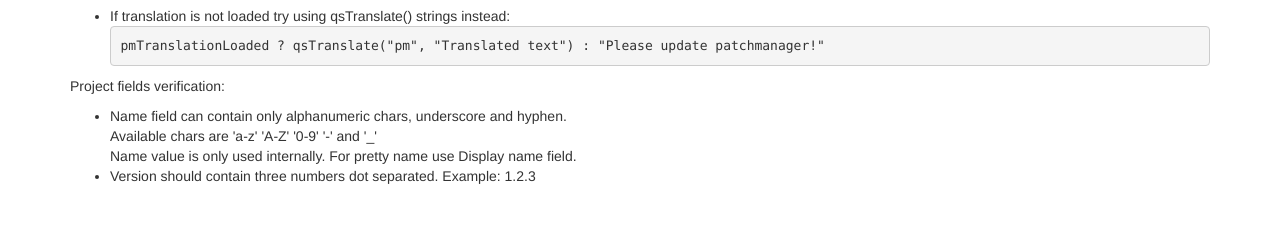
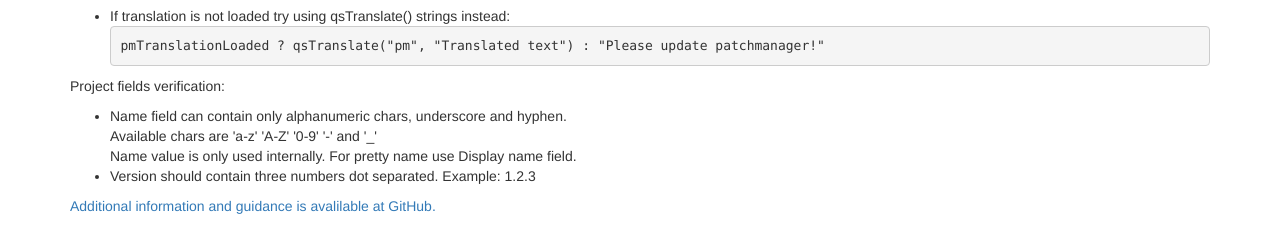
Before and after one commit to sailfishos-patches/pm-web-catalog, a Django app: a page that uses example/templates/plain/example/helpme_page.html in a window 1280 px wide. Shown: the part 614-840 px from the top of the page. Before the commit the page ends 798 px from the top, so only its background shows below. Run offline with Django 3.2, Linux system fonts and the light colour scheme; some libraries are stand-ins or nearby versions.

Commit message:
[helpme_page] Add web-link to documentation at GH

```diff
--- a/example/templates/plain/example/helpme_page.html
+++ b/example/templates/plain/example/helpme_page.html
@@ -34,4 +34,5 @@ Patchmanager2 Documentation (kinda)
     <br>Name value is only used internally. For pretty name use Display name field.</li>
     <li>Version should contain three numbers dot separated. Example: 1.2.3</li>
   </ul>
+<p><a href="https://github.com/sailfishos-patches/patchmanager#information-for-patch-developers">Additional information and guidance is avalilable at GitHub.</a></p>
 {% endblock %}
```
